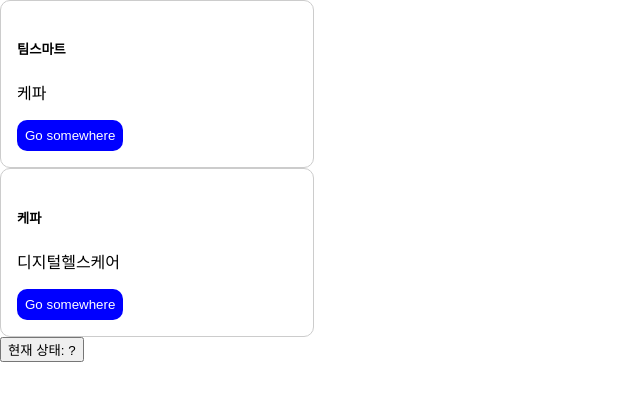
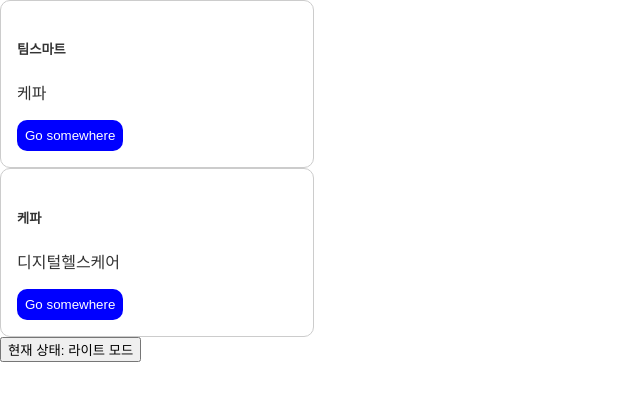
Before and after one commit to jojaewon-ts/learn-react, a React (Create React App) app: page / in a window 1280 px wide. Shown: the top 400 px of the page, without its empty margins (0-640 px from the left). Built offline with nearby package versions, Linux system fonts and the light colour scheme.

Commit message:
다크모드, 라이트모드 실행코드

```diff
--- a/src/App.js
+++ b/src/App.js
@@ -1,3 +1,4 @@
+import { useState } from "react";
 import Card from "./component/Card";
 import Counter from "./component/Counter";
 import ThemeButton from "./component/ThemeButton";
@@ -105,15 +106,35 @@ console.log("message", messageItem)
 // 모드 변경 논리
 /**
  * 1. ThemeButton 컴포넌트에서 버튼을 클릭한다
+ * 2. 버튼이 눌려졌다는 이벤트를 부모 컴포넌트에 전송한다
+ * 3. 부모 컴포넌트가 이벤트를 받으면 div 클래스를 변환하는 함수를 생성한다
+ * 4. [state] isDarkMode라는 state를 생성한다 (초기값은 false)
+ * 5. isDarkMode state를 wrap클래스가 있는 div에 className의 속성을 다르게 넣어준다
+ * 5-1. 다크모드인 경우엔 'dark-mode'라는 클래스를 준다
+ * 5-2. 다크모드가 아닌 경우엔 'light-mode'라는 클래스를 준다
+ * 6. handleTheme함수에서 isDarkMode의 값을 토글로 변경해준다
+ * 7. ThemeButton 컴포넌트에 isDarkMode라는 props를 내려준다
+ * 7-1. 이 props에는 isDarkMode의 값을 넣어준다
+ * 8. ThemeButton컴포넌트에 isDarkMode의 값을 받아서 true인 경우엔 '다크 모드' false인 경우엔 '라이트 모드'라는 텍스를 UI에 보여준다
+ *
  */
+
+
+const [isDarkMode, setIsDarkMode] = useState(false)
+
+const handleTheme = () => {
+  setIsDarkMode(!isDarkMode)
+}
+
+
   //view
   return (
-    <div className="wrap">
+    <div className={`wrap ${isDarkMode ? 'dark-mode' : 'light-mode'}`}>
       <Card title={"팀스마트"}
       subText="케파" />
       <Card title={"케파"}
       subText={"디지털헬스케어"}/>
-      <ThemeButton />
+      <ThemeButton isDarkMode={isDarkMode} onTheme={handleTheme} />
       {/* <Login /> */}
       {/* <Counter /> */}
     </div>);
--- a/src/component/ThemeButton.jsx
+++ b/src/component/ThemeButton.jsx
@@ -1,8 +1,10 @@
 import React from 'react'
 
-const ThemeButton = () => {
+const ThemeButton = ({isDarkMode, onTheme}) => {
   return (
-    <button type='button'>현재 상태: ?
+    <button type='button' onClick={onTheme}>현재 상태: {isDarkMode ?
+      '다크 모드' : '라이트 모드'
+    }
     </button>
   )
 }
```
